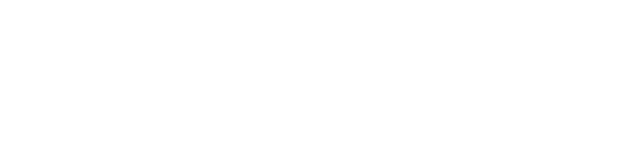
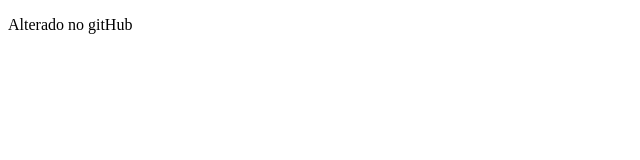
Before and after one commit to DivandMelo/Teste, a plain HTML site: page index.html in a window 1280 px wide. Shown: the whole page, without its empty margins (0-640 px from the left). Drawn offline with Linux system fonts and the light colour scheme.

Commit message:
Update index.html

```diff
--- a/index.html
+++ b/index.html
@@ -4,6 +4,7 @@
     <meta charset="UTF-8">
     <meta name="viewport" content="width=device-width, initial-scale=1.0">
     <title>Exemplo de html</title>
+    <p>Alterado no gitHub</p>
 </head>
 <body>
 
```
